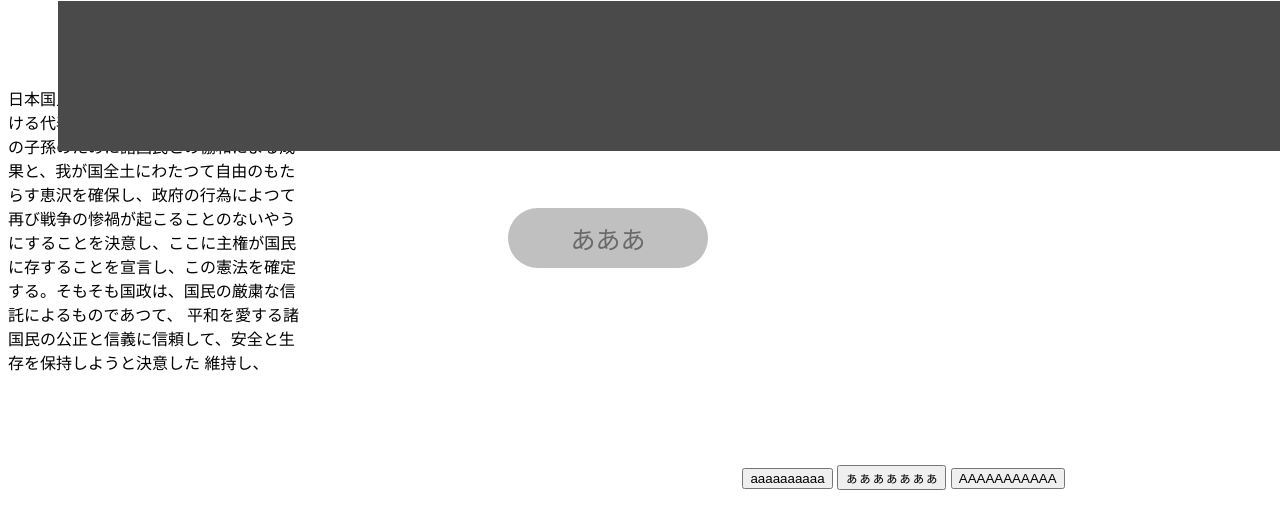
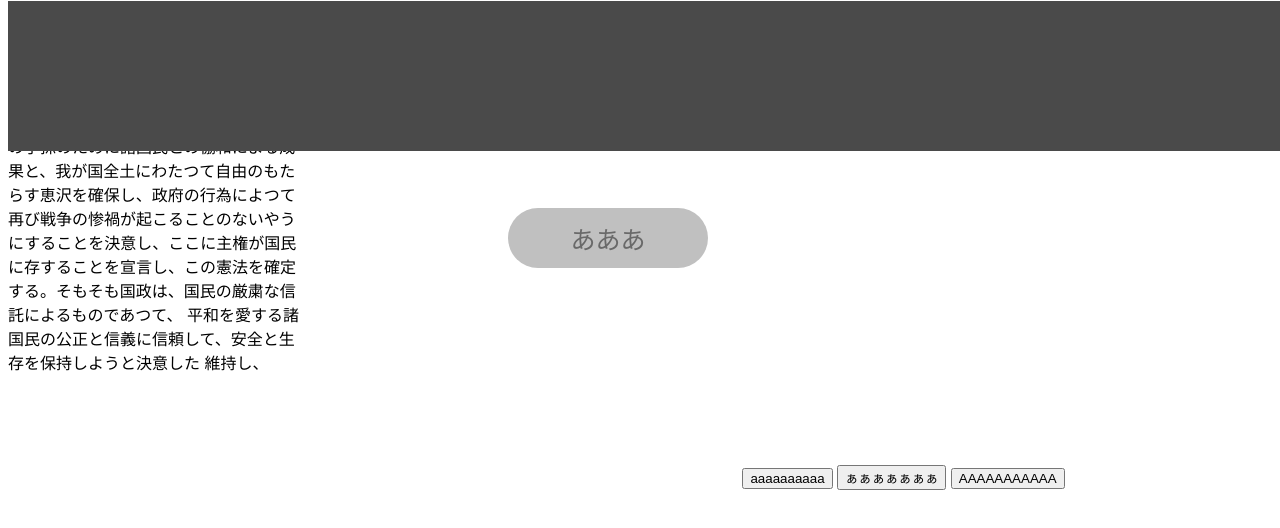
Before and after one commit to dan5-gmail/Untitled01, a plain HTML site: page index.html in a window 1280 px wide. Shown: the top 528 px of the page. Drawn offline with Linux system fonts and the light colour scheme.

Commit message:
Update style.css

```diff
--- a/style.css
+++ b/style.css
@@ -125,7 +125,7 @@
 
     border-radius: 0px;
 
-    transform: translate(50px, -225px);
+    transform: translate(0px, -225px);
 
     background-color: #4a4a4a;
     position: fixed;
```
